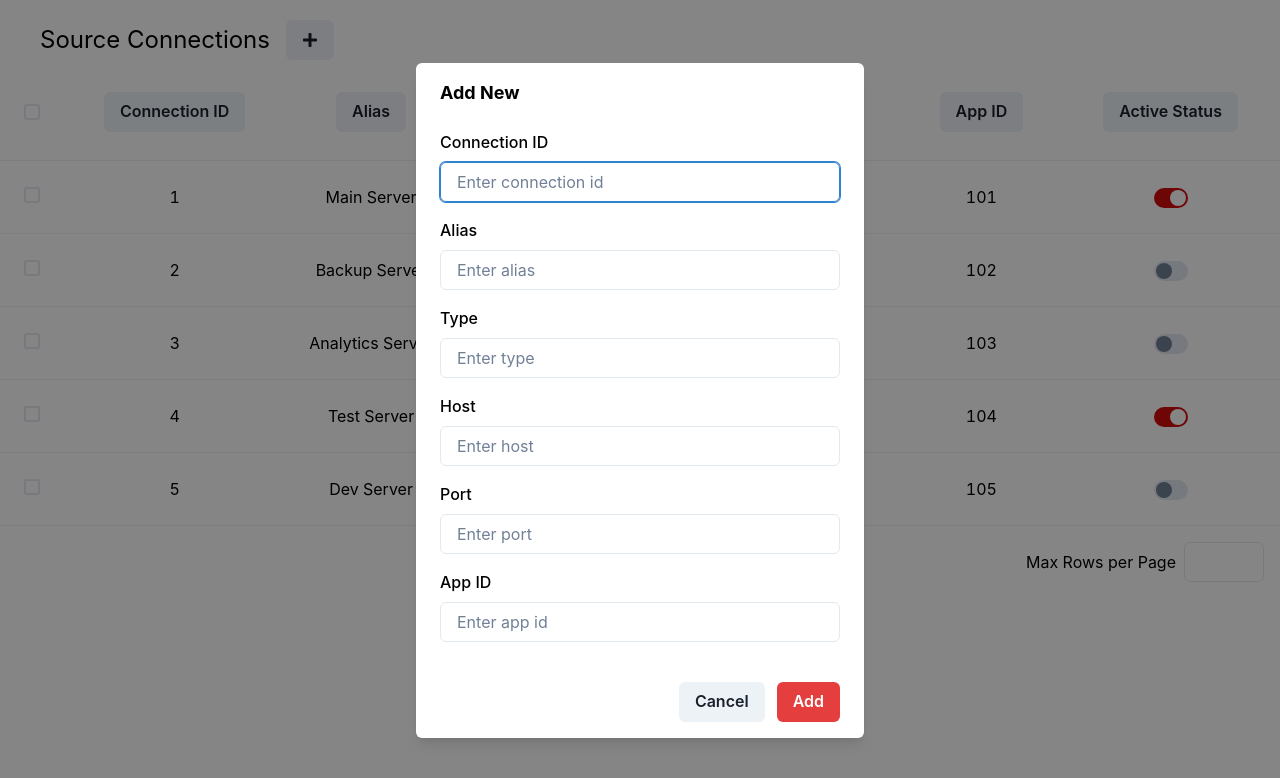
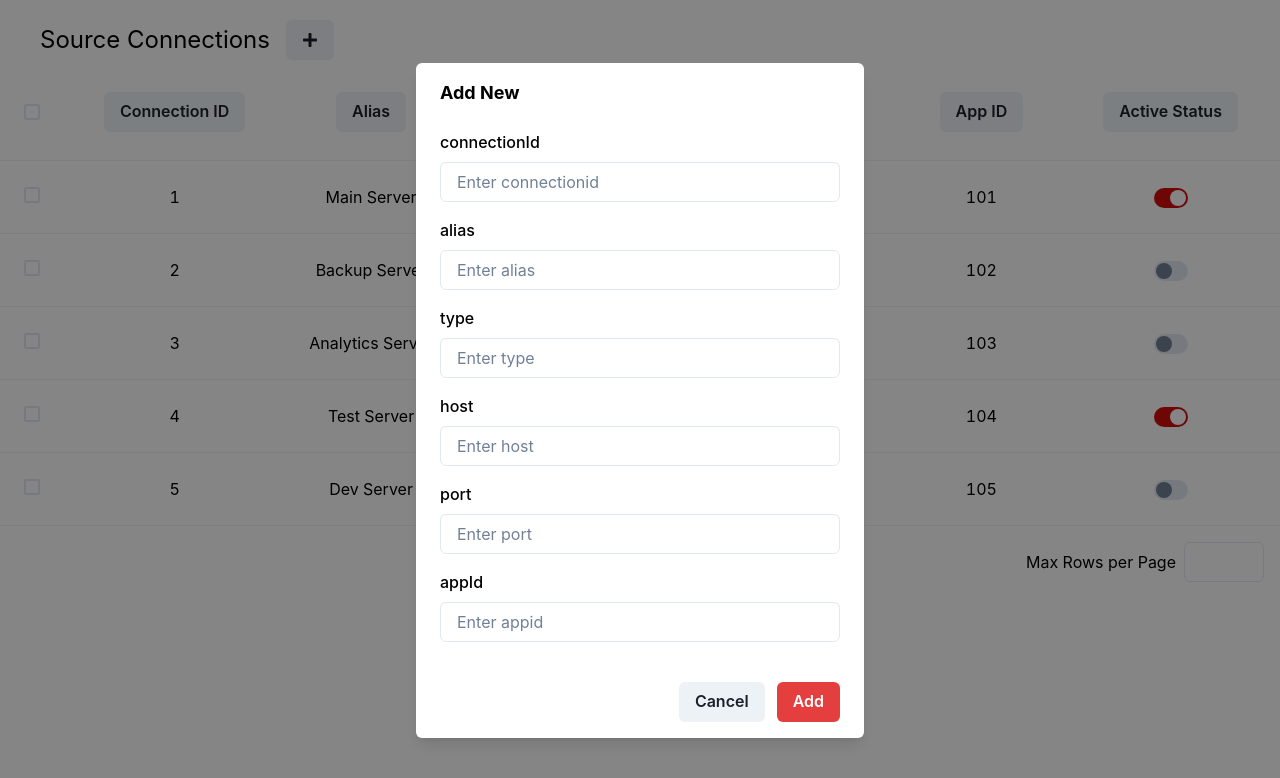
Before and after one commit to GS-naumanijaz/GoSaaS-Reporting-Service, a React (Vite) app: page /product in a window 1280 px wide. Both pictures are taken after a click on the button 309 px from the left and 40 px from the top of the page. Shown: the top 778 px of the page. Built offline with nearby package versions, Linux system fonts and the light colour scheme.

Commit message:
validation added

```diff
--- a/src/components/CustomTableComponents/AddRowDialogButton.tsx
+++ b/src/components/CustomTableComponents/AddRowDialogButton.tsx
@@ -1,37 +1,45 @@
 import {
+  AlertDialog,
+  AlertDialogBody,
+  AlertDialogContent,
+  AlertDialogFooter,
+  AlertDialogHeader,
+  AlertDialogOverlay,
+  Box,
   Button,
-  AlertDialog,
-  AlertDialogOverlay,
-  AlertDialogContent,
-  AlertDialogHeader,
-  AlertDialogBody,
-  AlertDialogFooter,
-  useDisclosure,
-  Box,
   FormControl,
+  FormErrorMessage,
   FormLabel,
   Input,
+  useDisclosure,
 } from "@chakra-ui/react";
 import React, { useState } from "react";
 import { FaPlus } from "react-icons/fa";
+import InputField from "../../models/InputField";
+import { validateField } from "../../models/ValidationRule";
 
 interface Props {
   header: string;
-  inputFields: string[];
-  inputFieldTypes: string[];
+  inputFields: InputField[];
+  onSubmit: () => void;
 }
 
-const AddRowDialogButton = ({
+const AddRowDialogButton: React.FC<Props> = ({
   header,
   inputFields,
-  inputFieldTypes,
-}: Props) => {
+  onSubmit,
+}) => {
   const { isOpen, onOpen, onClose } = useDisclosure();
   const cancelRef = React.useRef<HTMLButtonElement>(null);
 
-  const [formData, setFormData] = useState<Record<string, string>>(
-    inputFields.reduce((acc, field) => ({ ...acc, [field]: "" }), {})
+  const initialFormState = inputFields.reduce(
+    (acc, field) => ({ ...acc, [field.name]: "" }),
+    {}
   );
+
+  const [formData, setFormData] =
+    useState<Record<string, string>>(initialFormState);
+  const [formErrors, setFormErrors] = useState<Record<string, string>>({});
 
   const handleChange =
     (field: string) => (event: React.ChangeEvent<HTMLInputElement>) => {
@@ -39,15 +47,29 @@ const AddRowDialogButton = ({
     };
 
   const handleSubmit = () => {
-    // onSubmit(formData);
-    onClose();
+    const newErrors: Record<string, string> = {};
+    inputFields.forEach((field) => {
+      const error = validateField(formData[field.name], field.validation);
+      if (error) newErrors[field.name] = error;
+    });
+
+    if (Object.keys(newErrors).length > 0) {
+      setFormErrors(newErrors);
+    } else {
+      onSubmit();
+      onClose();
+    }
   };
 
-  console.log(inputFieldTypes);
+  const handleOpen = () => {
+    setFormData(initialFormState); // Reset form data
+    setFormErrors({}); // Clear errors
+    onOpen();
+  };
 
   return (
     <>
-      <Button onClick={onOpen}>
+      <Button onClick={handleOpen}>
         <FaPlus />
       </Button>
 
@@ -66,21 +88,26 @@ const AddRowDialogButton = ({
             <AlertDialogBody>
               {inputFields.map((field, index) => (
                 <Box key={index} mb={4}>
-                  <FormControl>
-                    <FormLabel>{field}</FormLabel>
+                  <FormControl isInvalid={!!formErrors[field.name]}>
+                    <FormLabel>{field.label}</FormLabel>
                     <Input
-                      type={inputFieldTypes[index]}
-                      value={formData[field]}
-                      onChange={handleChange(field)}
-                      placeholder={`Enter ${field.toLowerCase()}`}
+                      type={inputFields[index].type}
+                      value={formData[field.name]}
+                      onChange={handleChange(field.name)}
+                      placeholder={`Enter ${field.label.toLowerCase()}`}
                     />
+                    <FormErrorMessage>
+                      {formErrors[field.name]}
+                    </FormErrorMessage>
                   </FormControl>
                 </Box>
               ))}
             </AlertDialogBody>
 
             <AlertDialogFooter>
-              <Button onClick={onClose}>Cancel</Button>
+              <Button ref={cancelRef} onClick={onClose}>
+                Cancel
+              </Button>
               <Button colorScheme="red" onClick={handleSubmit} ml={3}>
                 Add
               </Button>
--- a/src/components/CustomTableComponents/TableHeader.tsx
+++ b/src/components/CustomTableComponents/TableHeader.tsx
@@ -2,12 +2,12 @@ import { Button, HStack, Text } from "@chakra-ui/react";
 import { FaRegTrashCan } from "react-icons/fa6";
 import AlertDialogButton from "../General/AlertDialogButton";
 import AddRowDialogButton from "./AddRowDialogButton";
+import InputField from "../../models/InputField";
 
 interface Props {
   tableHeading: string;
   isSelectingRows: boolean;
-  inputFields: string[];
-  inputFieldTypes: string[];
+  inputFields: InputField[];
   handleBulkSwitchActions: (status: boolean) => void;
   handleBulkDeleteRows: () => void;
 }
@@ -16,7 +16,6 @@ const TableHeader = ({
   tableHeading,
   isSelectingRows,
   inputFields,
-  inputFieldTypes,
   handleBulkSwitchActions,
   handleBulkDeleteRows,
 }: Props) => {
@@ -33,7 +32,9 @@ const TableHeader = ({
         <AddRowDialogButton
           header={"Add New"}
           inputFields={inputFields}
-          inputFieldTypes={inputFieldTypes}
+          onSubmit={function (): void {
+            throw new Error("Function not implemented.");
+          }}
         />
       </HStack>
       {isSelectingRows && (
--- a/src/components/CustomTableComponents/TdData.tsx
+++ b/src/components/CustomTableComponents/TdData.tsx
@@ -1,11 +1,15 @@
-import { Input, Td } from "@chakra-ui/react";
+// src/components/TdData.tsx
+import { Input, Td, FormControl, FormErrorMessage } from "@chakra-ui/react";
+import React, { useEffect, useState } from "react";
+import { validateField, ValidationRule } from "../../models/ValidationRule"; // Adjust the import path as needed
 
 interface Props {
   isEditing: boolean;
   isEditable: boolean;
   data: string;
   type: string;
-  handleInputChange: (value: string) => void;
+  handleInputChange: (value: string, error: string) => void;
+  validation?: ValidationRule;
 }
 
 const TdData = ({
@@ -14,16 +18,35 @@ const TdData = ({
   data,
   type,
   handleInputChange,
+  validation,
 }: Props) => {
+  const [error, setError] = useState<string>("");
+
+  useEffect(() => {
+    if (isEditing) {
+      setError(""); // Reset the error state when isEditing changes
+    }
+  }, [isEditing]);
+
+  const handleChange = (event: React.ChangeEvent<HTMLInputElement>) => {
+    const { value } = event.target;
+    const error = validateField(value, validation);
+    setError(error);
+    handleInputChange(value, error); // Always apply changes
+  };
+
   return (
     <Td textAlign="center">
       {isEditing && isEditable ? (
-        <Input
-          type={type}
-          textAlign="center"
-          value={data}
-          onChange={(e) => handleInputChange(e.target.value)}
-        />
+        <FormControl isInvalid={!!error}>
+          <Input
+            type={type}
+            textAlign="center"
+            value={data}
+            onChange={handleChange}
+          />
+          <FormErrorMessage>{error}</FormErrorMessage>
+        </FormControl>
       ) : (
         data
       )}
--- a/src/components/CustomTableComponents/TdEditButton.tsx
+++ b/src/components/CustomTableComponents/TdEditButton.tsx
@@ -4,16 +4,22 @@ import { TbPencil, TbPencilCancel } from "react-icons/tb";
 
 interface Props {
   isEditing: boolean;
+  isDisabled: boolean;
   handleEditToggle: () => void;
   revertEdit: () => void;
 }
 
-const TdEditButton = ({ isEditing, handleEditToggle, revertEdit }: Props) => {
+const TdEditButton = ({
+  isEditing,
+  isDisabled,
+  handleEditToggle,
+  revertEdit,
+}: Props) => {
   return (
     <Td textAlign="center">
       {isEditing ? (
         <HStack>
-          <Button onClick={handleEditToggle}>
+          <Button onClick={handleEditToggle} isDisabled={isDisabled}>
             <FaRegSave color="green" size={20} />
           </Button>
           <Button
--- a/src/components/CustomTableComponents/TdSwitch.tsx
+++ b/src/components/CustomTableComponents/TdSwitch.tsx
@@ -1,9 +1,9 @@
 import { Switch, Td } from "@chakra-ui/react";
 import { primaryColor } from "../../configs";
-import { TableData } from "../../models/TableData";
+import { TableRowData } from "../../models/TableData";
 
 interface Props {
-  row: TableData;
+  row: TableRowData;
   handleToggleSwitch: (id: number) => void;
 }
 
--- /dev/null
+++ b/src/models/InputField.ts
@@ -0,0 +1,10 @@
+import { ValidationRule } from "./ValidationRule";
+
+interface InputField {
+  label: string;
+  name: string;
+  type: string;
+  validation?: ValidationRule;
+}
+
+export default InputField;
--- a/src/models/SourceConnection.ts
+++ b/src/models/SourceConnection.ts
@@ -1,6 +1,7 @@
-import { TableData } from "./TableData";
+import InputField from "./InputField";
+import { TableRowData } from "./TableData";
 
-export class SourceConnection implements TableData {
+export class SourceConnection implements TableRowData {
   private connectionId: number;
   private alias: string;
   private type: string;
@@ -11,6 +12,45 @@ export class SourceConnection implements TableData {
 
   //Static variables
   private static columnWidths = ["5%", "5%", "30%", "10%", "15%", "10%", "10%", "5%", "5%", "5%"];
+
+  private static inputFields: InputField[] = [
+    {
+      name: "Connection ID",
+      label: "connectionId",
+      type: "number",
+      validation: { required: true }
+    },
+    {
+      name: "Alias",
+      label: "alias",
+      type: "text",
+      validation: { required: true, minLength: 2, maxLength: 10 }
+    },
+    {
+      name: "Type",
+      label: "type",
+      type: "text",
+      validation: { required: true, minLength: 2, maxLength: 10 }
+    },
+    {
+      name: "Host",
+      label: "host",
+      type: "text",
+      validation: { required: true }
+    },
+    {
+      name: "Port",
+      label: "port",
+      type: "text",
+      validation: { required: true }
+    },
+    {
+      name: "App ID",
+      label: "appId",
+      type: "number",
+      validation: { required: true }
+    },
+  ]
 
   constructor(
     connectionId: number,
@@ -61,12 +101,8 @@ export class SourceConnection implements TableData {
       return SourceConnection.columnWidths[0];
   }
 
-  getInputFields(): string[] {
-    return ["Connection ID", "Alias", "Type", "Host", "Port", "App ID"];
-  }
-
-  getInputType(): string[] {
-      return ["number", "text", "text", "text", "text", "number"];
+  getInputFields(): InputField[] {
+    return SourceConnection.inputFields;
   }
 
   getEditAccess(): boolean[] {
--- a/src/models/TableData.ts
+++ b/src/models/TableData.ts
@@ -1,5 +1,6 @@
+import InputField from "./InputField";
 
-export abstract class TableData {
+export abstract class TableRowData {
   abstract getTableData(): string[];
   abstract getTableHeadings(): string[];
   abstract getId(): number;
@@ -8,8 +9,7 @@ export abstract class TableData {
   abstract getCheckBoxWidth(): string;
   abstract editRowData(elementIndex: number, newValue: string): void;
   abstract editCompleteRow(newValue: string[]): void;
-  abstract getInputFields(): string[];
-  abstract getInputType(): string[];
+  abstract getInputFields(): InputField[];
   abstract getEditAccess(): boolean[];
 
   requiresStatusToggle(): boolean {
--- /dev/null
+++ b/src/models/ValidationRule.ts
@@ -0,0 +1,25 @@
+export interface ValidationRule {
+  required?: boolean;
+  minLength?: number;
+  maxLength?: number;
+  pattern?: RegExp;
+  customErrorMessage?: string;
+}
+
+export const validateField = (value: string, validation?: ValidationRule): string => {
+  if (!validation) return "";
+
+  if (validation.required && !value) {
+    return "This field is required";
+  }
+  if (validation.minLength && value.length < validation.minLength) {
+    return `Minimum length is ${validation.minLength}`;
+  }
+  if (validation.maxLength && value.length > validation.maxLength) {
+    return `Maximum length is ${validation.maxLength}`;
+  }
+  if (validation.pattern && !validation.pattern.test(value)) {
+    return validation.customErrorMessage || "Invalid format";
+  }
+  return "";
+};
```
Also changed, not shown: src/components/CustomTable.tsx (+10 -5 lines), src/models/TableManager.ts (+18 -13 lines).
